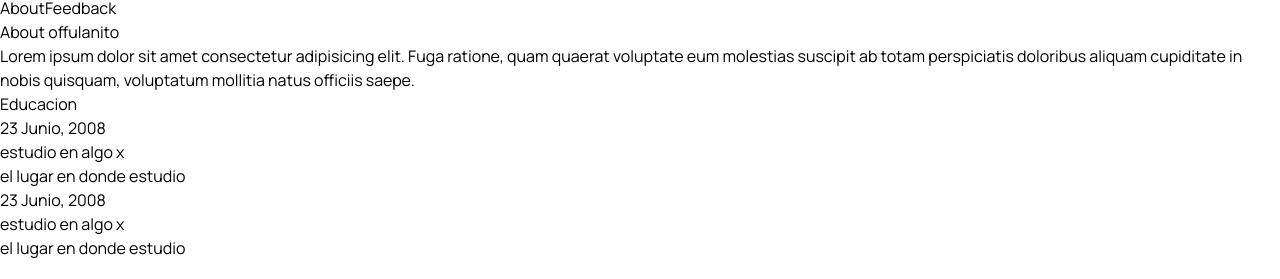
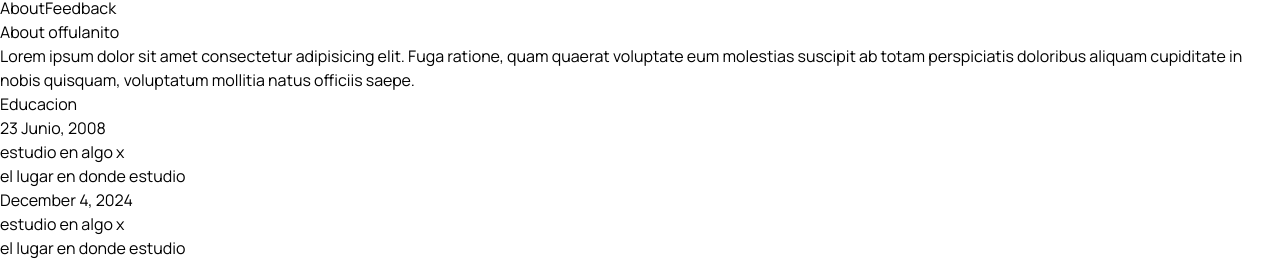
Before and after one commit to agt1984/atencionPsicologica, a React (Vite) app in the folder frontend/: page /doctors/1 in a window 1280 px wide. Shown: the part 754-1033 px from the top of the page. Built offline with nearby package versions, Linux system fonts and the light colour scheme; the HTML template or start-up script is replaced by a standard one.

Commit message:
Doctor about modified

```diff
--- a/frontend/src/pages/Doctors/DoctorAbout.jsx
+++ b/frontend/src/pages/Doctors/DoctorAbout.jsx
@@ -1,4 +1,5 @@
-import React from 'react'
+import React from 'react';
+import { formateDate } from '../../utils/formateDate';
 
 const DoctorAbout = () => {
   return (
@@ -40,7 +41,7 @@ const DoctorAbout = () => {
           <li className="flex flex-col sm:flex-row sm:justify-between sm:items-end md:gap-5 mb-[30px]">
             <div>
               <span className="text-irisBlueColor text-[15px] leading-6 font-semibold">
-                23 Junio, 2008
+                {formateDate('12-04-2024')}
               </span>
               <p className="text-[16px] leading-6 font-medium text-textColor">
                 estudio en algo x
--- /dev/null
+++ b/frontend/src/utils/formateDate.js
@@ -0,0 +1,10 @@
+
+
+export const formateDate =(date, config)=> {
+
+    const defaultOptions = {day:'numeric', month:'long', year:'numeric'}
+    const options = config ? config : defaultOptions
+
+    return new Date(date).toLocaleDateString("en-US", options);
+
+}
```
